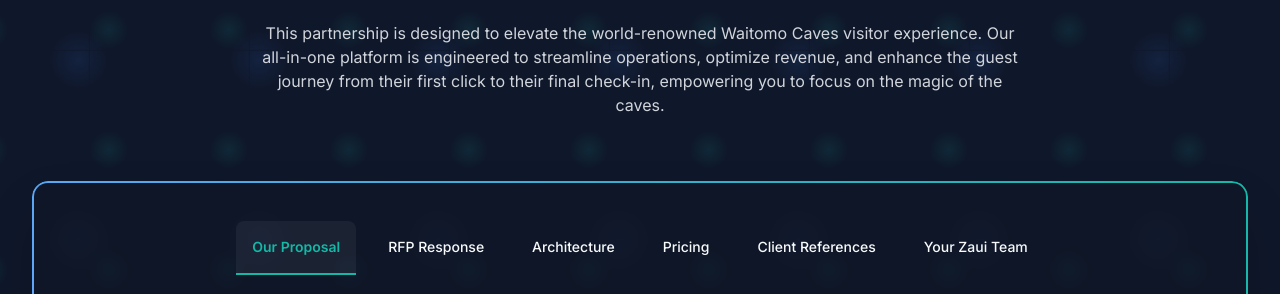
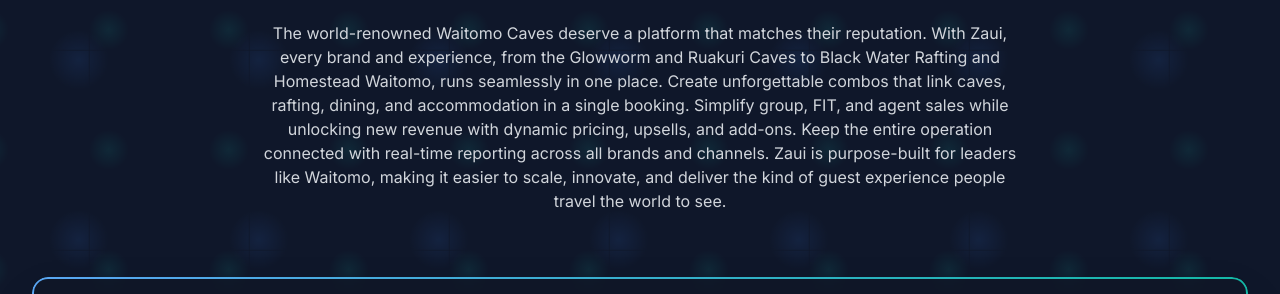
Before and after one commit to zaui-solutions/thl-Waitomo, a plain HTML site: page index.html in a window 1280 px wide. Shown: the part 199-493 px from the top of the page. Drawn offline with nearby package versions, Linux system fonts and the light colour scheme.

Commit message:
Update index.html

```diff
--- a/index.html
+++ b/index.html
@@ -378,7 +378,11 @@
                 A sales proposal built for thl Waitomo.
             </p>
             <p class="max-w-3xl mx-auto text-base text-gray-300">
-                This partnership is designed to elevate the world-renowned Waitomo Caves visitor experience. Our all-in-one platform is engineered to streamline operations, optimize revenue, and enhance the guest journey from their first click to their final check-in, empowering you to focus on the magic of the caves.
+               The world-renowned Waitomo Caves deserve a platform that matches their reputation. With Zaui, every brand and experience, from the Glowworm and Ruakuri Caves to Black Water Rafting and Homestead Waitomo, runs seamlessly in one place.
+
+Create unforgettable combos that link caves, rafting, dining, and accommodation in a single booking. Simplify group, FIT, and agent sales while unlocking new revenue with dynamic pricing, upsells, and add-ons. Keep the entire operation connected with real-time reporting across all brands and channels.
+
+Zaui is purpose-built for leaders like Waitomo, making it easier to scale, innovate, and deliver the kind of guest experience people travel the world to see.
             </p>
         </div>
     </header>
```
